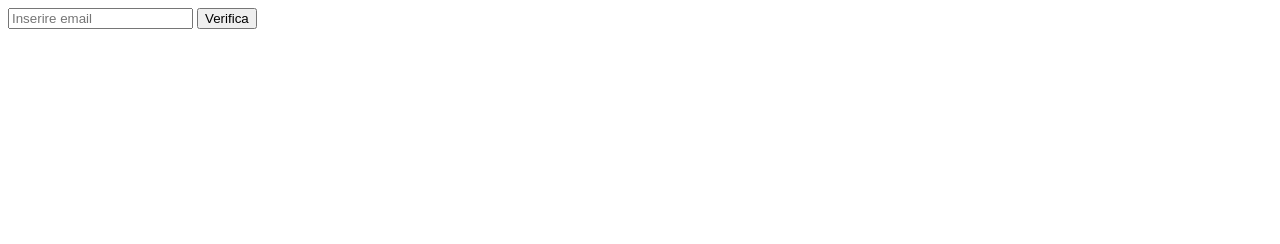
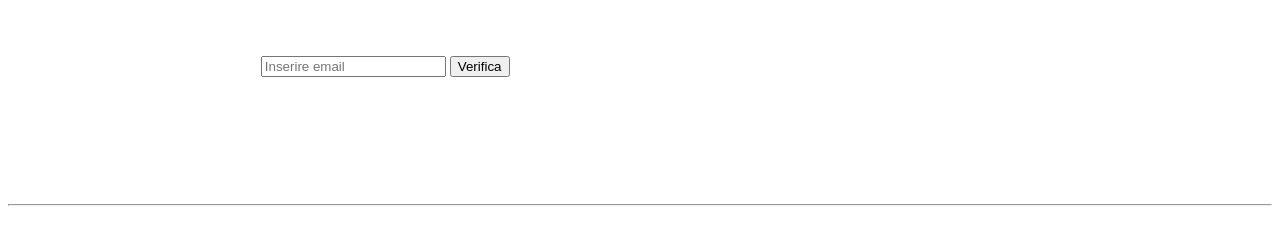
Before and after one commit to paoloevan/js-mail-dadi, a plain HTML site: page index.html in a window 1280 px wide. Drawn offline with Linux system fonts and the light colour scheme.

Commit message:
add style mail ex

```diff
--- a/assets/css/style.css
+++ b/assets/css/style.css
@@ -0,0 +1,9 @@
+.container {
+    width: 60%;
+    margin: auto;
+    padding-top: 3rem;
+    height: 140px;
+}
+.mail_form {
+    margin-bottom: 1.8rem;
+}
--- a/index.html
+++ b/index.html
@@ -1,5 +1,6 @@
 <!DOCTYPE html>
 <html lang="en">
+
 <head>
     <meta charset="UTF-8">
     <meta http-equiv="X-UA-Compatible" content="IE=edge">
@@ -7,14 +8,20 @@
     <title>MailDadi</title>
     <link rel="stylesheet" href="./assets/css/style.css">
 </head>
+
 <body>
     <div class="container">
-        <input type="text" placeholder="Inserire email">
-        <button id="go">Verifica</button>
+        <div class="mail_form">
+            <input type="text" placeholder="Inserire email">
+            <button id="go">Verifica</button>
+        </div>
+
         <div class="box_mail"></div>
     </div>
+    <hr>
 
 
     <script src="./assets/js/main.js"></script>
 </body>
+
 </html>
```
